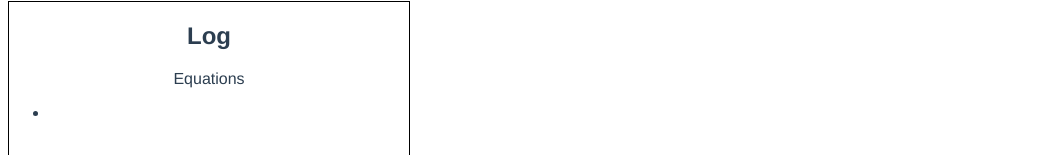
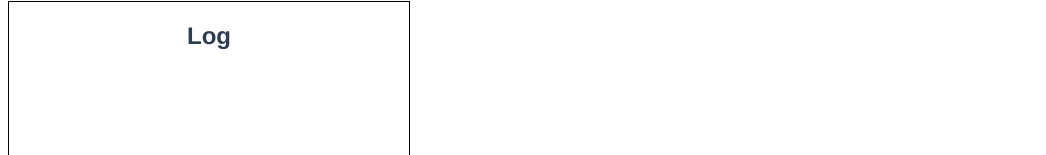
Before and after one commit to MarcusJoha/IDATT2105_Calculator, a Vue app: page / in a window 1280 px wide. Shown: the part 639-794 px from the top of the page, without its empty margins (0-1046 px from the left). Built offline with nearby package versions, Linux system fonts and the light colour scheme.

Commit message:
managed to add things to log

```diff
--- a/src/App.vue
+++ b/src/App.vue
@@ -17,7 +17,7 @@
         class="buttons"/>
       </div>
   </div>
-  <Log/>
+  <Log :equations="equations"/>
   </div>
 
 
@@ -47,17 +47,23 @@ export default {
       // burde finne en annen måte
       let answer = eval(this.input)
       this.input = answer
+
+      // this.equations = [...this.equations, answer] // spread operator
+      this.equations.push(answer)
     },
     deleteStuff() {
       // vet ikke om dette her er bare spagetti
       let text = this.input;
       let result = text.slice(0, text.length-1)
+
       this.input = result
+
     }
   },
   data() {
     return {
-      input: ''
+      input: '',
+      equations: [],
     }
   },
 
--- a/src/components/Buttons.vue
+++ b/src/components/Buttons.vue
@@ -11,7 +11,7 @@
         <button v-text="4" value="4"></button>
         <button v-text="5" value="5"></button>
         <button v-text="6" value="6"></button>
-        <button v-text="'x'" value="x"></button>
+        <button v-text="'x'" value="*"></button>
         <button v-text="7" value="7"></button>
         <button v-text="8" value="8"></button>
         <button v-text="9" value="9"></button>
--- a/src/components/Log.vue
+++ b/src/components/Log.vue
@@ -1,9 +1,11 @@
 <template>
     <div class="log">
         <h2>Log</h2>
-        <p>Equations</p>
         <ul>
-            <li></li>
+            <li v-for="(equation,index) in equations" :key="index">
+                {{ equation }}
+            </li>
+
         </ul>
     </div>
 </template>
```
